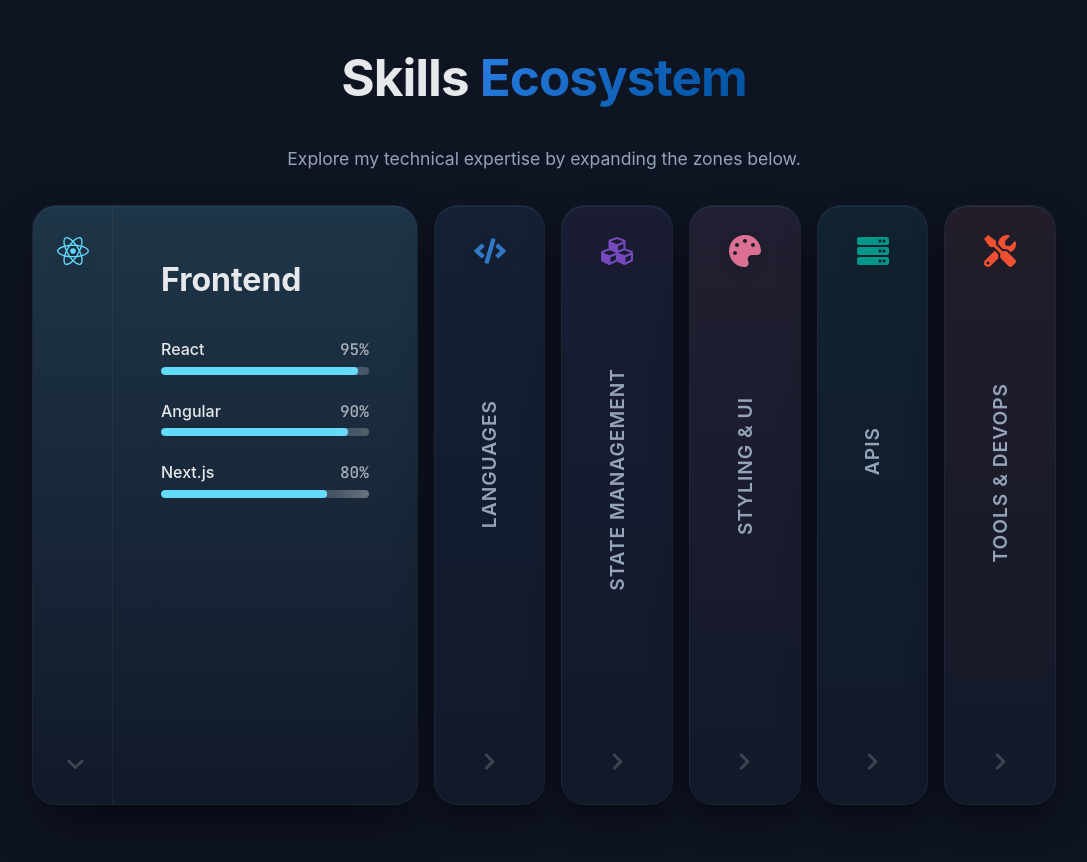
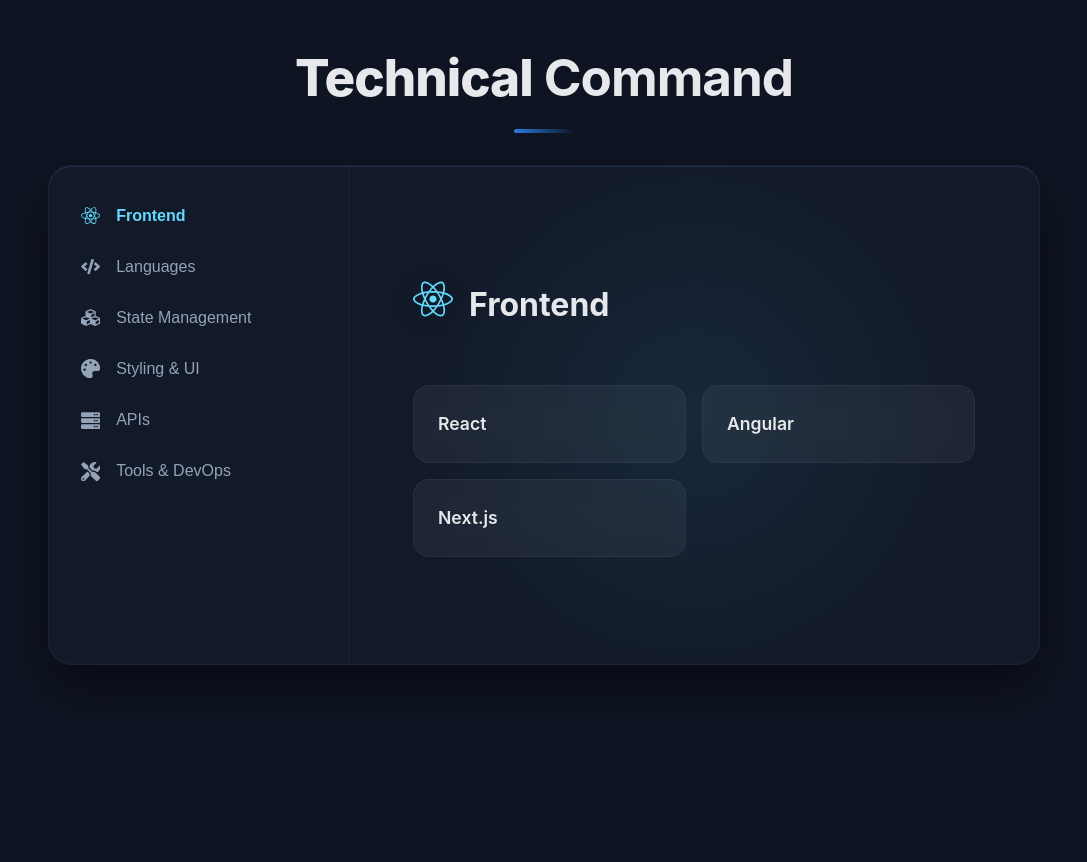
Before and after one commit to Shuchintha/portfolio, a React (Vite) app: page / in a window 1280 px wide. Shown: the part 1920-2782 px from the top of the page, without its empty margins (96-1183 px from the left). Built offline with nearby package versions, Linux system fonts and the light colour scheme.

Commit message:
skill section design update

```diff
--- a/src/data/portfolioData.ts
+++ b/src/data/portfolioData.ts
@@ -20,59 +20,59 @@
     title: 'Frontend',
     icon: 'FaReact',
     skills: [
-      { name: 'React', level: 95 },
-      { name: 'Angular', level: 90 },
-      { name: 'Next.js', level: 80 },
+      { name: 'React', level: 95, desc: 'Building complex SPAs with functional components and hooks.' },
+      { name: 'Angular', level: 90, desc: 'Enterprise-grade applications using RxJS and dependency injection.' },
+      { name: 'Next.js', level: 80, desc: 'Server-side rendering and static site generation for performance.' },
     ],
   },
   {
     title: 'Languages',
     icon: 'FaCode',
     skills: [
-      { name: 'TypeScript', level: 95 },
-      { name: 'JavaScript (ES6+)', level: 95 },
-      { name: 'HTML5 / CSS3', level: 90 },
-      { name: 'Python', level: 60 },
+      { name: 'TypeScript', level: 95, desc: 'Strict typing for scalable and maintainable codebases.' },
+      { name: 'JavaScript (ES6+)', level: 95, desc: 'Modern syntax, async/await, and functional programming patterns.' },
+      { name: 'HTML5 / CSS3', level: 90, desc: 'Semantic markup and responsive modern layouts.' },
+      { name: 'Python', level: 60, desc: 'Scripting, data analysis, and backend automation.' },
     ],
   },
   {
     title: 'State Management',
     icon: 'FaCubes',
     skills: [
-      { name: 'Redux Toolkit', level: 90 },
-      { name: 'NgRx', level: 85 },
-      { name: 'Context API', level: 90 },
-      { name: 'RxJS', level: 85 },
+      { name: 'Redux Toolkit', level: 90, desc: 'Unidirectional data flow with efficient slice management.' },
+      { name: 'NgRx', level: 85, desc: 'Reactive state management for large scale Angular apps.' },
+      { name: 'Context API', level: 90, desc: 'Lightweight global state handling for React applications.' },
+      { name: 'RxJS', level: 85, desc: 'Handling asynchronous event streams and complex data flows.' },
     ],
   },
   {
     title: 'Styling & UI',
     icon: 'FaPalette',
     skills: [
-      { name: 'Tailwind CSS', level: 90 },
-      { name: 'SASS / SCSS', level: 90 },
-      { name: 'Material UI', level: 85 },
-      { name: 'Styled Components', level: 80 },
+      { name: 'Tailwind CSS', level: 90, desc: 'Utility-first CSS for rapid and consistent UI development.' },
+      { name: 'SASS / SCSS', level: 90, desc: 'Modular styling with variables, mixins, and nesting.' },
+      { name: 'Material UI', level: 85, desc: 'Implementing Google’s Material Design system in React.' },
+      { name: 'Styled Components', level: 80, desc: 'CSS-in-JS for component-scoped dynamic styling.' },
     ],
   },
   {
     title: 'APIs',
     icon: 'FaServer',
     skills: [
-      { name: 'GraphQL', level: 85 },
-      { name: 'RESTful APIs', level: 95 },
-      { name: 'Node.js', level: 75 },
-      { name: 'OAuth / JWT', level: 85 },
+      { name: 'GraphQL', level: 85, desc: 'Flexible data querying with Apollo Client.' },
+      { name: 'RESTful APIs', level: 95, desc: 'Designing and integrating scalable HTTP services.' },
+      { name: 'Node.js', level: 75, desc: 'Server-side logic and API development with Express.' },
+      { name: 'OAuth / JWT', level: 85, desc: 'Implementing secure authentication and authorization flows.' },
     ],
   },
   {
     title: 'Tools & DevOps',
     icon: 'FaTools',
     skills: [
-      { name: 'Git / GitHub', level: 95 },
-      { name: 'CI/CD Pipelines', level: 80 },
-      { name: 'Docker', level: 70 },
-      { name: 'AI Tools (Copilot, Cursor)', level: 90 },
+      { name: 'Git / GitHub', level: 95, desc: 'Version control, branching strategies, and collaboration.' },
+      { name: 'CI/CD Pipelines', level: 80, desc: 'Automating build, test, and deployment workflows.' },
+      { name: 'Docker', level: 70, desc: 'Containerization for consistent development environments.' },
+      { name: 'AI Tools (Copilot, Cursor)', level: 90, desc: 'Leveraging AI for faster coding and problem solving.' },
     ],
   },
 ];
--- a/src/pages/Skills/Skills.scss
+++ b/src/pages/Skills/Skills.scss
@@ -2,256 +2,322 @@
 @use '../../styles/mixins' as *;
 
 .skills-section {
-  padding-top: calc(#{$nav-height} + 2rem);
+  padding-top: calc(#{$nav-height} + 3rem);
   padding-bottom: $space-4xl;
-  overflow: hidden;
+}
 
-  // Utilize full width for this impactful design
-  .container-fluid {
-    width: 100%;
-    max-width: 1400px;
-    margin: 0 auto;
-    padding: 0 $space-md;
+.section-header {
+  margin-bottom: $space-3xl;
+  display: flex;
+  align-items: center;
+  flex-direction: column;
 
-    @include tablet {
-      max-width: 720px;
+  .section-title {
+    font-size: 3rem; // Bigger impact
+    font-weight: 300; // Thin modern look
+    letter-spacing: -1px;
+    margin-bottom: $space-lg;
+    text-align: center;
+    color: $light-text;
+
+    [data-theme='dark'] & {
+      color: $dark-text;
+    }
+
+    .title-highlight {
+      font-weight: 800;
+      color: $light-text; // Keep standard color but bold
+
+      [data-theme='dark'] & {
+          color: $dark-text;
       }
     }
   }
 
-.section-header {
-  text-align: center;
-  margin-bottom: $space-3xl;
-  padding: 0 $space-lg;
-
-  .section-title {
-    font-size: 2.5rem;
-    margin-bottom: $space-sm;
-    font-weight: 800;
-
-    .accent {
-      background: linear-gradient(135deg, $light-accent, darken($light-accent, 20%));
-      -webkit-background-clip: text;
-      -webkit-text-fill-color: transparent;
+  .header-line {
+    width: 60px;
+    height: 4px;
+    background: linear-gradient(90deg, $light-accent, transparent);
+    border-radius: 2px;
 
     [data-theme='dark'] & {
-        background: linear-gradient(135deg, $dark-accent-light, $dark-accent);
-        -webkit-background-clip: text;
-        -webkit-text-fill-color: transparent;
-      }
+      background: linear-gradient(90deg, $dark-accent-light, transparent);
     }
   }
 }
 
-// ─── Categories Color Map ───
-$cat-colors: (
-  'frontend': #61DAFB, // React Blue
-  'languages': #3178C6, // TS Blue
-  'state': #764ABC, // Redux Purple
-  'style': #DB7093, // SASS Pink
-  'api': #009688, // GraphQL Teal
-  'tools': #F05032  // Git Orange
-);
+.skills-interface {
+  display: flex;
+  min-height: 500px;
+  background: white;
+  border-radius: $border-radius-lg;
+  box-shadow: $light-card-shadow-lg;
+  border: 1px solid rgba($black, 0.05);
+  overflow: hidden; // For the mesh gradient
 
-.accordion-container {
-  display: flex;
-  height: 600px; // Fixed height for desktop accordion
-  gap: $space-md;
-  width: 100%;
+  [data-theme='dark'] & {
+    background: $dark-bg-alt;
+    border: 1px solid rgba($white, 0.05);
+    box-shadow: $dark-card-shadow-lg;
+  }
 
   @include tablet {
     flex-direction: column;
     height: auto;
-    gap: $space-sm;
   }
 }
 
-.accordion-panel {
-  position: relative;
-  flex: 1; // Default collapsed state
-  border-radius: $border-radius-lg;
-  overflow: hidden;
-  cursor: pointer;
-  transition: flex 0.5s cubic-bezier(0.25, 1, 0.5, 1);
-  background: $light-surface;
-  box-shadow: $light-card-shadow;
-  border: 1px solid rgba($black, 0.05);
+// ─── Sidebar Nav ───
+.skills-nav {
+  width: 300px;
+  border-right: 1px solid rgba($black, 0.05);
   display: flex;
   flex-direction: column;
+  padding: $space-lg 0;
+  // background: rgba($black, 0.02);
 
   [data-theme='dark'] & {
-    background: $dark-bg-alt;
-    border: 1px solid rgba($white, 0.05);
-    box-shadow: $dark-card-shadow;
-  }
-
-  // Active State Expansion
-  &.active {
-    flex: 3.5; // Expand significantly
-    cursor: default;
-    box-shadow: $light-card-shadow-lg;
-
-    [data-theme='dark'] & {
-      box-shadow: $dark-card-shadow-lg;
+    border-right: 1px solid rgba($white, 0.05);
+    // background: rgba($white, 0.02);
   }
 
   @include tablet {
-       flex: auto; // Reset flex for column layout
+    width: 100%;
+    border-right: none;
+    border-bottom: 1px solid rgba($black, 0.05);
+    flex-direction: row;
+    overflow-x: auto;
+    padding: $space-md;
+    gap: $space-sm;
+
+    [data-theme='dark'] & {
+      border-bottom: 1px solid rgba($white, 0.05);
+    }
+
+    // Hide scrollbar
+    &::-webkit-scrollbar { display: none; }
   }
 }
 
-  // Non-active hover effect
-  &:not(.active):hover {
-    flex: 1.2;
-    background: darken($light-surface, 2%);
-
-    [data-theme='dark'] & {
-        background: lighten($dark-bg-alt, 2%);
-    }
-  }
-
-  // ─── Theme Colors Generation ───
-  @each $name, $color in $cat-colors {
-    &.cat-#{$name} {
-      .panel-bg {
-        position: absolute;
-        inset: 0;
-        background: linear-gradient(180deg, rgba($color, 0.05) 0%, transparent 100%);
-        opacity: 0.5;
-        transition: opacity 0.3s;
-
-        [data-theme='dark'] & {
-          background: linear-gradient(180deg, rgba($color, 0.15) 0%, transparent 100%);
-        }
-      }
-
-      &.active .panel-bg {
-        opacity: 1;
-      }
-
-      .panel-icon {
-        color: $color;
-      }
-
-      .skill-bar-fill {
-        background: $color;
-        box-shadow: 0 0 10px rgba($color, 0.4);
-      }
-    }
-  }
-
-  // ─── Panel Layout ───
-  .panel-header {
+.nav-item {
+  position: relative;
   display: flex;
-    flex-direction: column;
   align-items: center;
-    padding: $space-lg;
   gap: $space-md;
-    height: 100%;
+  padding: $space-md $space-xl;
   width: 100%;
-    min-width: 80px; // Ensure header doesn't crush too small
-    transition: all 0.3s ease;
-    z-index: 10;
-
-    @include tablet {
-      flex-direction: row;
-      height: 80px; // Fixed header height on mobile
-      justify-content: flex-start;
-    }
-
-    .panel-icon {
-      font-size: 2rem;
-      filter: drop-shadow(0 4px 6px rgba(0,0,0,0.1));
-    }
-
-    .panel-title-vertical {
-      writing-mode: vertical-rl;
-      text-orientation: mixed;
-      transform: rotate(180deg);
-      font-size: 1.2rem;
-      font-weight: 600;
-      letter-spacing: 1px;
-      white-space: nowrap;
-      text-transform: uppercase;
+  border: none;
+  background: transparent;
+  text-align: left;
+  cursor: pointer;
+  transition: color 0.3s;
   color: $light-text-muted;
-      margin-top: auto;
-      margin-bottom: auto;
 
   [data-theme='dark'] & {
     color: $dark-text-muted;
   }
 
   @include tablet {
-        writing-mode: horizontal-tb;
-        transform: none;
-        margin: 0;
-        font-size: 1.1rem;
+    width: auto;
+    white-space: nowrap;
+    padding: $space-sm $space-md;
+    border-radius: 100px;
+  }
+
+  // Hover State
+  &:hover:not(.active) {
+    color: $light-text;
+    background: rgba($black, 0.03);
+
+    [data-theme='dark'] & {
+        color: $dark-text;
+        background: rgba($white, 0.03);
     }
   }
 
-    .active-indicator {
-      margin-top: auto;
-      font-size: 1.2rem;
-      color: $light-text-muted;
-      opacity: 0.5;
+  // Active State styling target
+  &.active {
+    color: var(--cat-color);
+    font-weight: 600;
 
     @include tablet {
-        margin-top: 0;
-        margin-left: auto;
+      color: white; // On mobile pills, text is white
+      [data-theme='dark'] & { color: white; }
+    }
+  }
+
+  // Active Background (Desktop sets a strip, Mobile sets a pill via Framer Motion)
+  .active-bg {
+    position: absolute;
+    inset: 0;
+
+    // Desktop: Left Border Strip style
+    border-left: 3px solid var(--cat-color);
+    background: linear-gradient(90deg, rgba(var(--cat-color), 0.1), transparent);
+    z-index: -1;
+
+    @include tablet {
+       border-left: none;
+       background: var(--cat-color);
+       border-radius: 100px;
+    }
+  }
+
+  .nav-icon {
+    font-size: 1.2rem;
+    display: flex;
+    align-items: center;
+    justify-content: center;
+
+    @include tablet {
+      font-size: 1rem;
+    }
+  }
+
+  .nav-label {
+    font-size: 1rem;
+
+    @include tablet {
+      font-size: 0.9rem;
     }
   }
 }
 
-  // Hide vertical elements when active on desktop to make room for content
-  &.active {
-    .panel-title-vertical {
-      display: none; // Hide the vertical title when expanded
+// ─── Display Content ───
+.skills-display {
+  flex: 1;
+  position: relative;
+  padding: $space-3xl;
+  display: flex;
+  flex-direction: column;
+  justify-content: center;
+
   @include tablet {
-        display: block; // Keep visible on mobile
-      }
+    padding: $space-xl $space-lg;
+    min-height: 400px;
   }
 
-    .panel-header {
-      width: 80px; // Sidebar width when expanded
-      border-right: 1px solid rgba($black, 0.05);
+  // Mesh Gradient Background
+  .mesh-gradient {
+    position: absolute;
+    inset: 0;
+    z-index: 0;
+    pointer-events: none;
+    opacity: 0.6;
+  }
+
+  .display-content {
+    position: relative;
+    z-index: 1;
+    width: 100%;
+    max-width: 800px;
+    margin: 0 auto;
+  }
+
+  .display-header {
+    display: flex;
+    align-items: center;
+    gap: $space-md;
+    margin-bottom: $space-2xl;
+
+    .header-icon-large {
+      font-size: 2.5rem;
+      filter: drop-shadow(0 4px 12px rgba(0,0,0,0.1));
+    }
+
+    .display-title {
+      font-size: 2rem;
+      font-weight: 700;
+      color: $light-text;
 
       [data-theme='dark'] & {
-        border-right: 1px solid rgba($white, 0.05);
-      }
-
-      @include tablet {
-        width: 100%;
-        border-right: none;
-        border-bottom: 1px solid rgba($black, 0.05);
-        [data-theme='dark'] & {
-           border-bottom: 1px solid rgba($white, 0.05);
+        color: $dark-text;
       }
     }
   }
 }
 
-  // ─── Content Area ───
-  .panel-content {
-    position: absolute;
-    left: 80px; // Offset by header width
-    top: 0;
-    bottom: 0;
-    right: 0;
-    padding: $space-2xl;
-    overflow-y: auto;
-    z-index: 5;
-
-    @include tablet {
-      position: relative;
-      left: 0;
-      padding: $space-lg;
-      height: 400px; // Fixed content height on mobile
+// ─── Tech Cards Grid ───
+.skills-grid {
+  display: grid;
+  grid-template-columns: repeat(auto-fill, minmax(200px, 1fr));
+  gap: $space-md;
+  align-items: flex-start; // Prevent siblings from stretching in height on hover
 }
 
-    .panel-title-horizontal {
-      font-size: 2rem;
-      font-weight: 700;
-      margin-bottom: $space-xl;
+.tech-card {
+  position: relative;
+  background: rgba($white, 0.6);
+  backdrop-filter: blur(10px);
+  -webkit-backdrop-filter: blur(10px);
+  padding: $space-lg;
+  border-radius: $border-radius;
+  border: 1px solid rgba($black, 0.05);
+  cursor: default;
+  overflow: hidden;
+
+  [data-theme='dark'] & {
+    background: rgba($white, 0.05);
+    border: 1px solid rgba($white, 0.05);
+  }
+
+  // Hover Effect: Accent Border
+  .tech-card-border {
+    position: absolute;
+    bottom: 0;
+    left: 0;
+    width: 100%;
+    height: 3px;
+    background: var(--accent);
+    transform: scaleX(0);
+    transform-origin: left;
+    transition: transform 0.3s ease;
+  }
+
+  &:hover {
+    background: white;
+    box-shadow: 0 10px 30px -5px rgba(0,0,0,0.08);
+
+    [data-theme='dark'] & {
+       background: rgba($white, 0.1);
+    }
+
+    .tech-card-border {
+      transform: scaleX(1);
+    }
+
+    .tech-arrow {
+      opacity: 1;
+      transform: translateX(0);
+    }
+  }
+
+  .tech-card-content {
+    display: flex;
+    justify-content: space-between;
+    align-items: center;
+    position: relative;
+    z-index: 2;
+  }
+
+  .tech-desc {
+    margin-top: 0;
+    max-height: 0;
+    opacity: 0;
+    overflow: hidden;
+    font-size: 0.9rem;
+    color: $light-text-muted;
+    transition: all 0.4s cubic-bezier(0.25, 0.4, 0.25, 1); // Smooth ease
+    line-height: 1.4;
+
+    [data-theme='dark'] & {
+      color: $dark-text-muted;
+    }
+  }
+
+  .tech-name {
+    font-size: 1.1rem;
+    font-weight: 600;
     color: $light-text;
 
     [data-theme='dark'] & {
@@ -259,65 +325,35 @@
     }
   }
 
-    .skills-list {
-      display: flex;
-      flex-direction: column;
-      gap: $space-lg;
+  .tech-arrow {
+    font-size: 0.9rem;
+    color: var(--accent);
+    opacity: 0;
+    transform: translateX(-10px);
+    transition: all 0.3s ease;
   }
 
-    .skill-item {
-      .skill-info {
-        display: flex;
-        justify-content: space-between;
-        margin-bottom: $space-xs;
-        font-weight: 500;
-        color: $light-text;
-
-        [data-theme='dark'] & {
-          color: $dark-text;
-        }
-
-        .skill-percent {
-          font-family: $font-mono;
-          opacity: 0.7;
-        }
-      }
-
-      .skill-bar-track {
-        height: 8px;
-        background: rgba($black, 0.05);
-        border-radius: 4px;
-        overflow: hidden;
+  &:hover {
+    background: white;
+    box-shadow: 0 10px 30px -5px rgba(0,0,0,0.08);
 
     [data-theme='dark'] & {
        background: rgba($white, 0.1);
     }
+
+    .tech-card-border {
+      transform: scaleX(1);
     }
 
-      .skill-bar-fill {
-        height: 100%;
-        border-radius: 4px;
-        position: relative;
+    .tech-arrow {
+      opacity: 1;
+      transform: translateX(0);
+    }
 
-        // Shine effect
-        &::after {
-          content: '';
-          position: absolute;
-          top: 0;
-          left: 0;
-          bottom: 0;
-          width: 100%;
-          background: linear-gradient(90deg, transparent, rgba(255,255,255,0.4), transparent);
-          transform: translateX(-100%);
-          animation: shine 2s infinite 1s;
+    .tech-desc {
+      margin-top: $space-md;
+      max-height: 100px; // Arbitrary max-height for transition
+      opacity: 1;
     }
   }
 }
-  }
-}
-
-@keyframes shine {
-  100% {
-    transform: translateX(100%);
-  }
-}
--- a/src/pages/Skills/Skills.tsx
+++ b/src/pages/Skills/Skills.tsx
@@ -7,7 +7,7 @@
   FaPalette,
   FaServer,
   FaTools,
-  FaChevronRight,
+  FaArrowRight,
 } from 'react-icons/fa';
 import { skillCategories } from '../../data/portfolioData';
 import './Skills.scss';
@@ -21,107 +21,121 @@
   FaTools: <FaTools />,
 };
 
-// Map categories to specific accent class names
-const categoryClassMap: Record<string, string> = {
-  'Frontend': 'cat-frontend',
-  'Languages': 'cat-languages',
-  'State Management': 'cat-state',
-  'Styling & UI': 'cat-style',
-  'APIs': 'cat-api',
-  'Tools & DevOps': 'cat-tools',
+// Category Colors for dynamic theming
+const categoryColors: Record<string, string> = {
+  'Frontend': '#61DAFB',
+  'Languages': '#3178C6',
+  'State Management': '#764ABC',
+  'Styling & UI': '#DB7093',
+  'APIs': '#009688',
+  'Tools & DevOps': '#F05032',
 };
 
 const Skills = () => {
-  const [activeId, setActiveId] = useState<string | null>('Frontend');
-
-  const handlePanelClick = (title: string) => {
-    // toggle if clicking the same one, but keep at least one open on desktop usually feels better
-    // For this design, let's always have one open on desktop to maintain the layout integrity
-    setActiveId(title);
-  };
+  const [activeTab, setActiveTab] = useState(skillCategories[0]);
 
   return (
     <section className="skills-section section" id="skills">
-      <div className="container-fluid">
+      <div className="container">
         <motion.div
           className="section-header"
-          initial={{ opacity: 0, y: 20 }}
+          initial={{ opacity: 0, y: 30 }}
           whileInView={{ opacity: 1, y: 0 }}
           viewport={{ once: true }}
-          transition={{ duration: 0.6 }}
+          transition={{ duration: 0.7 }}
         >
           <h2 className="section-title">
-            Skills <span className="accent">Ecosystem</span>
+            <span className="title-highlight">Technical</span> Command
           </h2>
-          <p className="section-subtitle">
-            Explore my technical expertise by expanding the zones below.
-          </p>
+          <div className="header-line" />
         </motion.div>
 
-        <div className="accordion-container">
-          {skillCategories.map((category) => {
-            const isActive = activeId === category.title;
-            const catClass = categoryClassMap[category.title] || 'cat-default';
+        <div className="skills-interface">
+          {/* 1. Sidebar Navigation */}
+          <div className="skills-nav">
+            {skillCategories.map((category) => (
+              <button
+                key={category.title}
+                onClick={() => setActiveTab(category)}
+                className={`nav-item ${activeTab.title === category.title ? 'active' : ''}`}
+                style={{
+                  // @ts-ignore custom property for css
+                  '--cat-color': categoryColors[category.title]
+                }}
+              >
+                <span className="nav-icon">{iconMap[category.icon]}</span>
+                <span className="nav-label">{category.title}</span>
+                {activeTab.title === category.title && (
+                  <motion.div
+                    className="active-bg"
+                    layoutId="activeTabBg"
+                    transition={{ type: "spring", stiffness: 300, damping: 30 }}
+                  />
+                )}
+              </button>
+            ))}
+          </div>
 
-            return (
+          {/* 2. Content Display Area */}
+          <div className="skills-display">
+            {/* Dynamic Background Mesh Gradient */}
+            <motion.div
+              className="mesh-gradient"
+              animate={{
+                background: `radial-gradient(circle at 50% 50%, ${categoryColors[activeTab.title]}20 0%, transparent 70%)`
+              }}
+              transition={{ duration: 0.5 }}
+            />
+
+            <AnimatePresence mode='wait'>
               <motion.div
-                key={category.title}
-                className={`accordion-panel ${catClass} ${isActive ? 'active' : ''}`}
-                onClick={() => handlePanelClick(category.title)}
-                layout
-                transition={{ type: 'spring', stiffness: 200, damping: 25 }}
+                key={activeTab.title}
+                className="display-content"
+                initial={{ opacity: 0, x: 20 }}
+                animate={{ opacity: 1, x: 0 }}
+                exit={{ opacity: 0, x: -20 }}
+                transition={{ duration: 0.3 }}
               >
-                {/* Background Pattern/Gradient */}
-                <div className="panel-bg" />
-
-                {/* Collapsed Content (Visible when inactive or active) */}
-                <div className="panel-header">
-                  <span className="panel-icon">{iconMap[category.icon]}</span>
-                  <h3 className="panel-title-vertical">{category.title}</h3>
-                  <motion.div
-                    className="active-indicator"
-                    animate={{ rotate: isActive ? 90 : 0 }}
+                <div className="display-header">
+                  <div
+                    className="header-icon-large"
+                    style={{ color: categoryColors[activeTab.title] }}
                   >
-                    <FaChevronRight />
-                  </motion.div>
+                    {iconMap[activeTab.icon]}
+                  </div>
+                  <h3 className="display-title">{activeTab.title}</h3>
                 </div>
 
-                {/* Expanded Content */}
-                <AnimatePresence mode='wait'>
-                  {isActive && (
+                <div className="skills-grid">
+                  {activeTab.skills.map((skill, index) => (
                     <motion.div
-                      className="panel-content"
-                      initial={{ opacity: 0 }}
-                      animate={{ opacity: 1 }}
-                      exit={{ opacity: 0 }}
-                      transition={{ duration: 0.3, delay: 0.2 }}
+                      key={skill.name}
+                      className="tech-card"
+                      initial={{ opacity: 0, y: 20 }}
+                      animate={{ opacity: 1, y: 0 }}
+                      transition={{ duration: 0.4, delay: index * 0.05 }}
+                      whileHover={{ y: -5, transition: { duration: 0.2 } }}
+                      style={{
+                        // @ts-ignore
+                        '--accent': categoryColors[activeTab.title]
+                      }}
                     >
-                      <h3 className="panel-title-horizontal">{category.title}</h3>
-
-                      <div className="skills-list">
-                        {category.skills.map((skill, index) => (
-                          <div key={skill.name} className="skill-item">
-                             <div className="skill-info">
-                               <span className="skill-name">{skill.name}</span>
-                               <span className="skill-percent">{skill.level}%</span>
-                             </div>
-                             <div className="skill-bar-track">
-                               <motion.div
-                                 className="skill-bar-fill"
-                                 initial={{ width: 0 }}
-                                 animate={{ width: `${skill.level}%` }}
-                                 transition={{ duration: 0.8, delay: 0.3 + (index * 0.1), ease: "circOut" }}
-                               />
-                             </div>
-                          </div>
-                        ))}
+                      <div className="tech-card-content">
+                        <span className="tech-name">{skill.name}</span>
+                        <FaArrowRight className="tech-arrow" />
                       </div>
+                      {skill.desc && (
+                        <div className="tech-desc">
+                          {skill.desc}
+                        </div>
+                      )}
+                      <div className="tech-card-border" />
                     </motion.div>
-                  )}
-                </AnimatePresence>
+                  ))}
+                </div>
               </motion.div>
-            );
-          })}
+            </AnimatePresence>
+          </div>
         </div>
       </div>
     </section>
--- a/src/types/index.ts
+++ b/src/types/index.ts
@@ -9,6 +9,7 @@
   name: string;
   level: number; // 0-100
   icon?: string;
+  desc?: string; // Short description
 }
 
 export interface SkillCategory {
```
Lines whose indentation alone changed are shown as unchanged.
